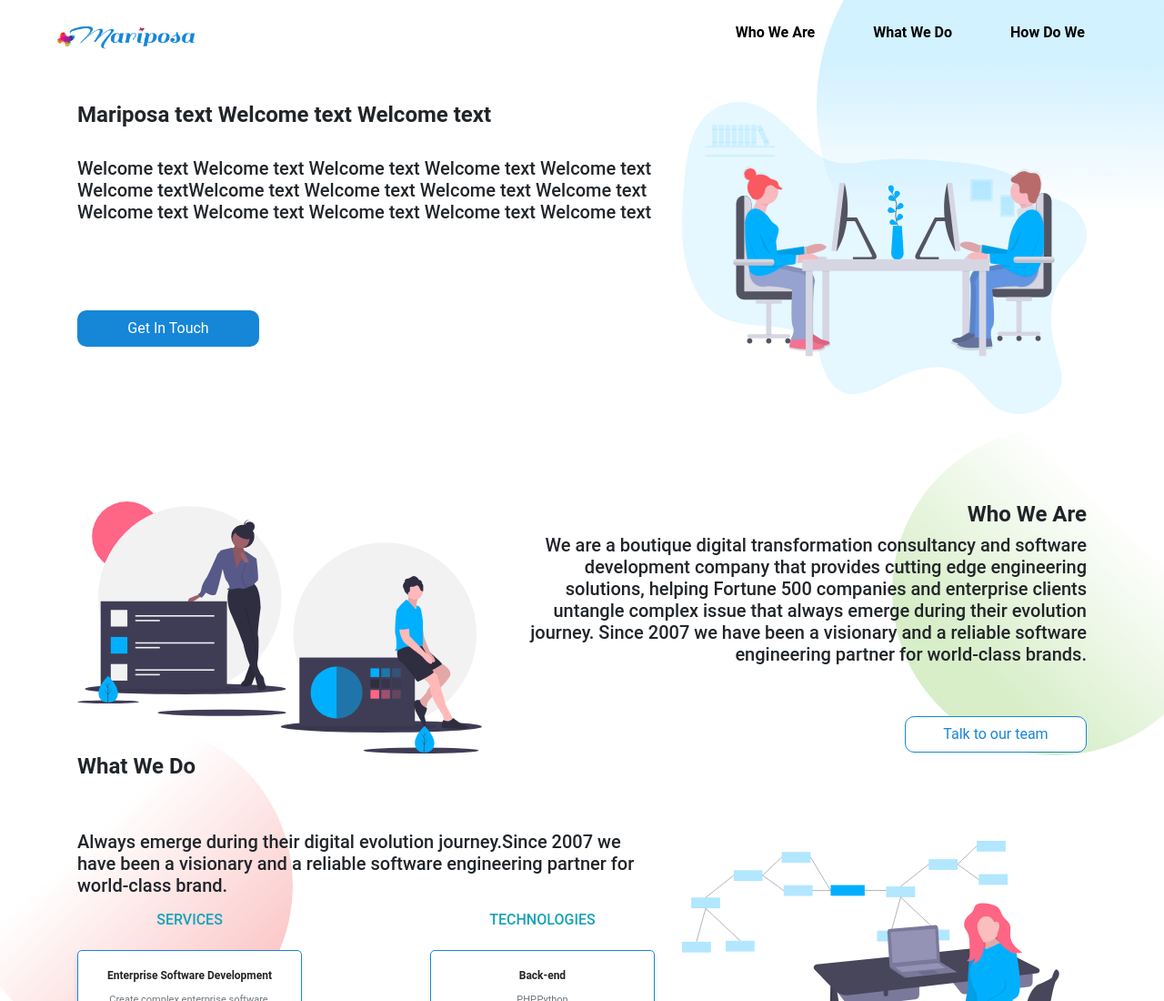
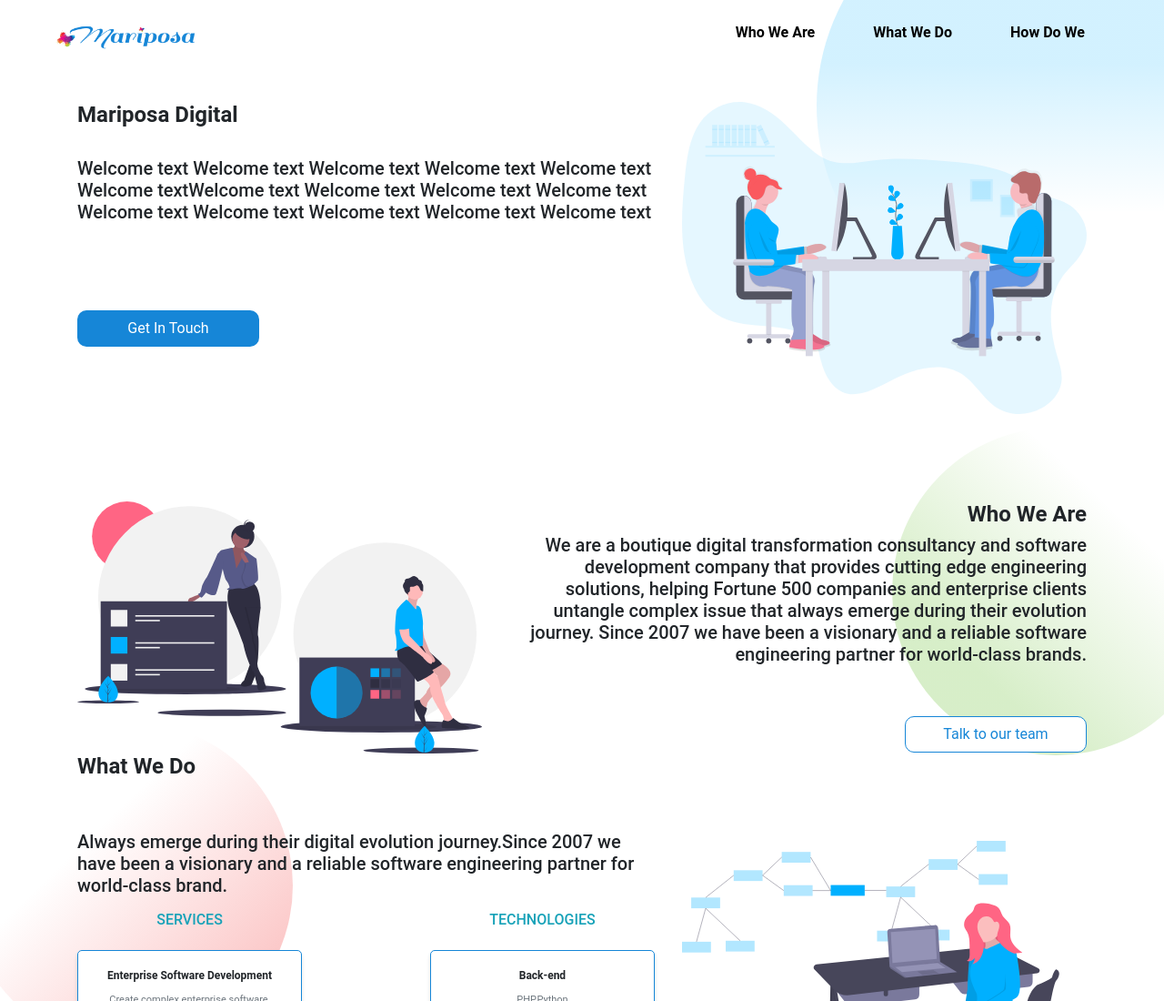
Before and after one commit to bikram-shaw/bootstrap, a plain HTML site: page index.html in a window 1280 px wide. Shown: the top 1100 px of the page at 91% size. Drawn offline with nearby package versions, Linux system fonts and the light colour scheme.

Commit message:
change in index.html

```diff
--- a/index.html
+++ b/index.html
@@ -73,7 +73,7 @@ $(document).ready(function() {
 								<div class="container  mt-5 ">
 									<div class="row ">
 										<div class="col-sm-7">
-											<h4><b>Mariposa text Welcome text Welcome text</b></h4><br>
+											<h4><b>Mariposa Digital</b></h4><br>
 												<h5 class="mb-5">
 Welcome text Welcome text Welcome text Welcome text Welcome text Welcome textWelcome text
  Welcome text Welcome text Welcome text Welcome text Welcome text Welcome text Welcome text Welcome text
```
